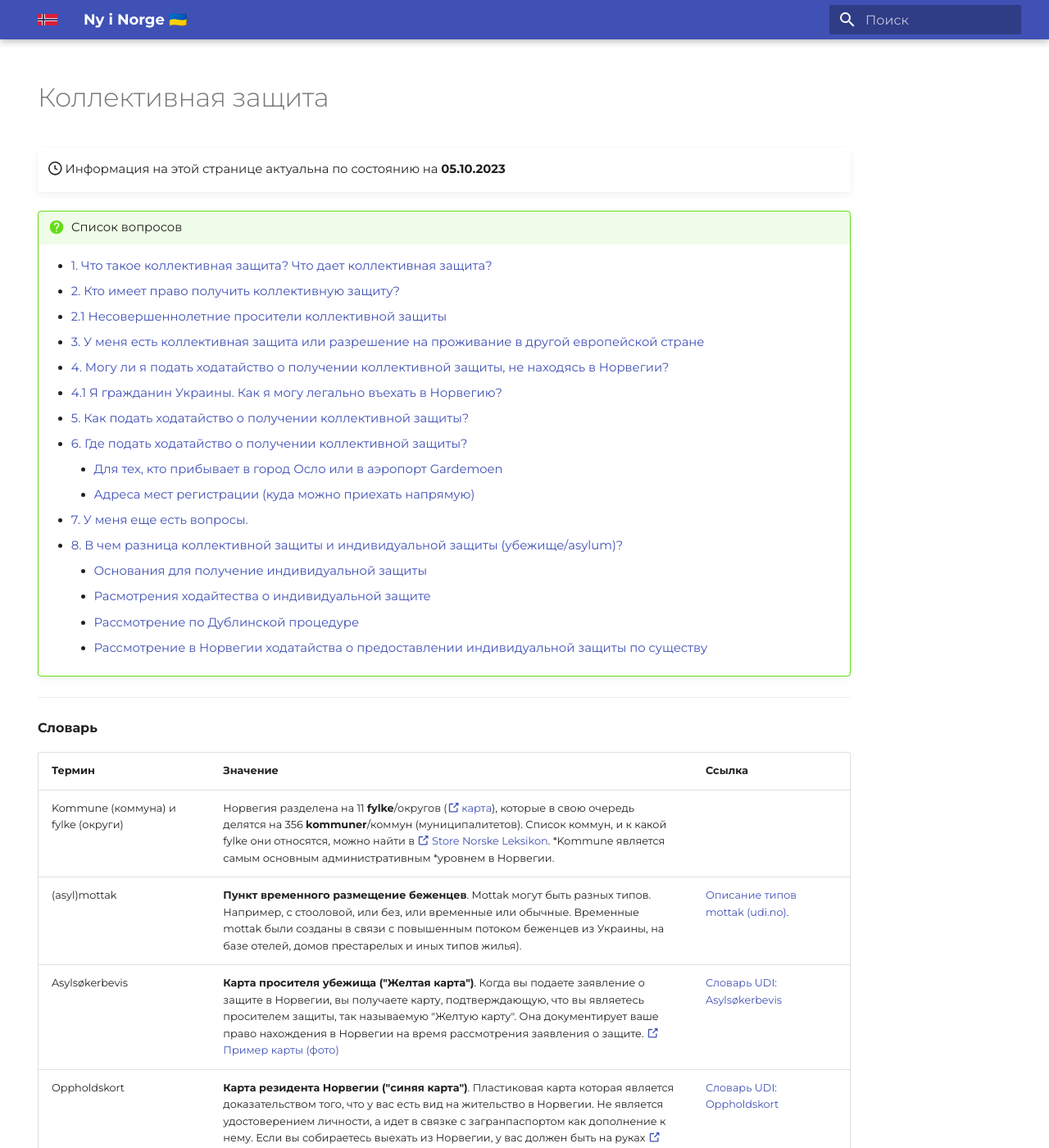
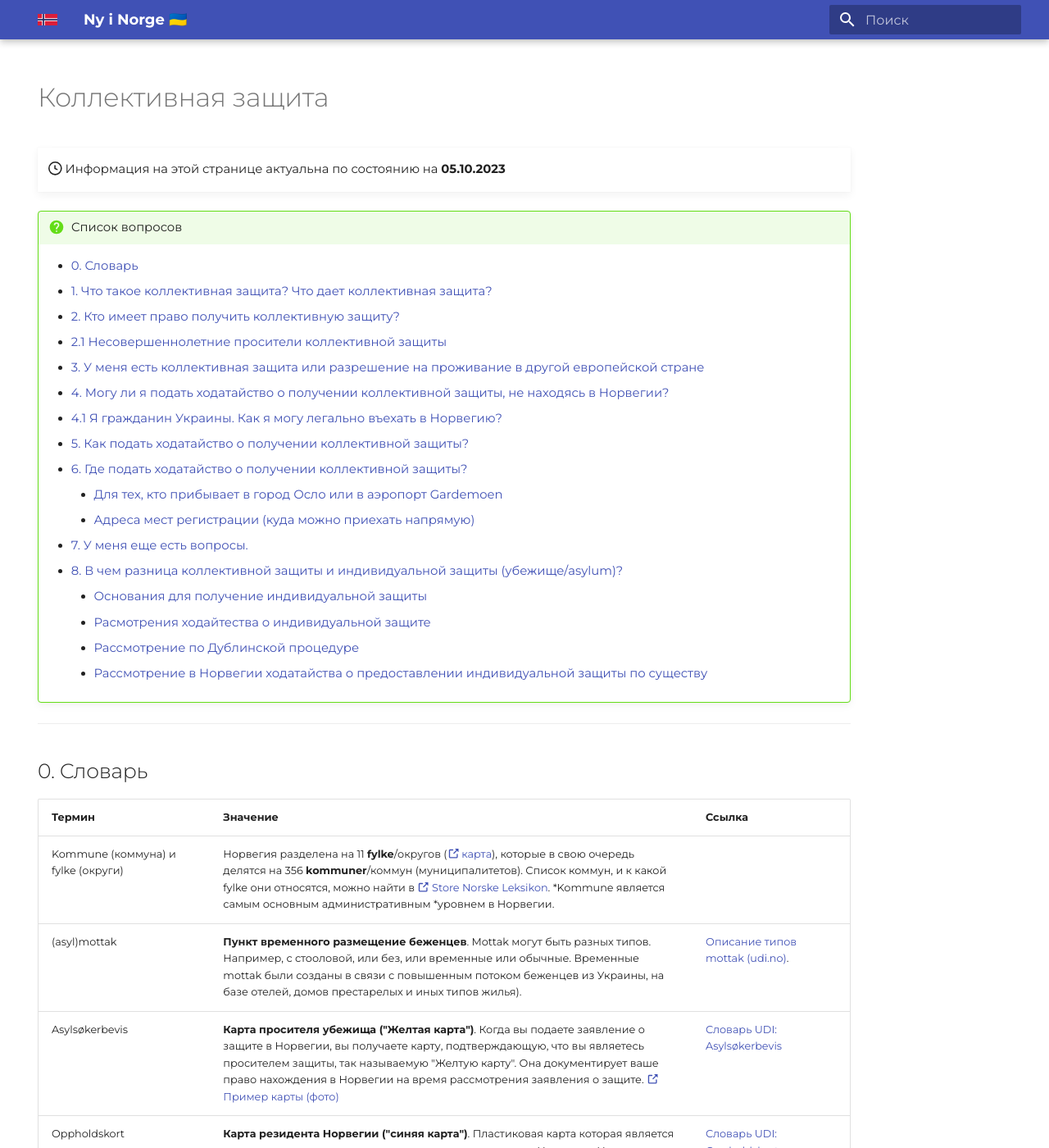
Before and after one commit to nyinorge/nyinorge.github.io, an MkDocs documentation site: the page built from docs/collective-protection.md, in a window 1280 px wide and 1400 px high. Shown: the whole window at 82% size. Built offline with MkDocs 1.6.1 and Material for MkDocs 9.7.7, drawn with Linux system fonts in a browser that asks for light colours.

```diff
--- a/docs/collective-protection.md
+++ b/docs/collective-protection.md
@@ -12,7 +12,7 @@ hide:
 
 ---
 
-**Словарь**
+# 0. Словарь { #ordbok }
 
 | Термин                             	| Значение                                                                                                                                                                                                                                                                                                                                                                                                                                                                                                                                     	| Ссылка                                                                            	|
 |------------------------------------	|----------------------------------------------------------------------------------------------------------------------------------------------------------------------------------------------------------------------------------------------------------------------------------------------------------------------------------------------------------------------------------------------------------------------------------------------------------------------------------------------------------------------------------------------	|-----------------------------------------------------------------------------------------------	|
```
